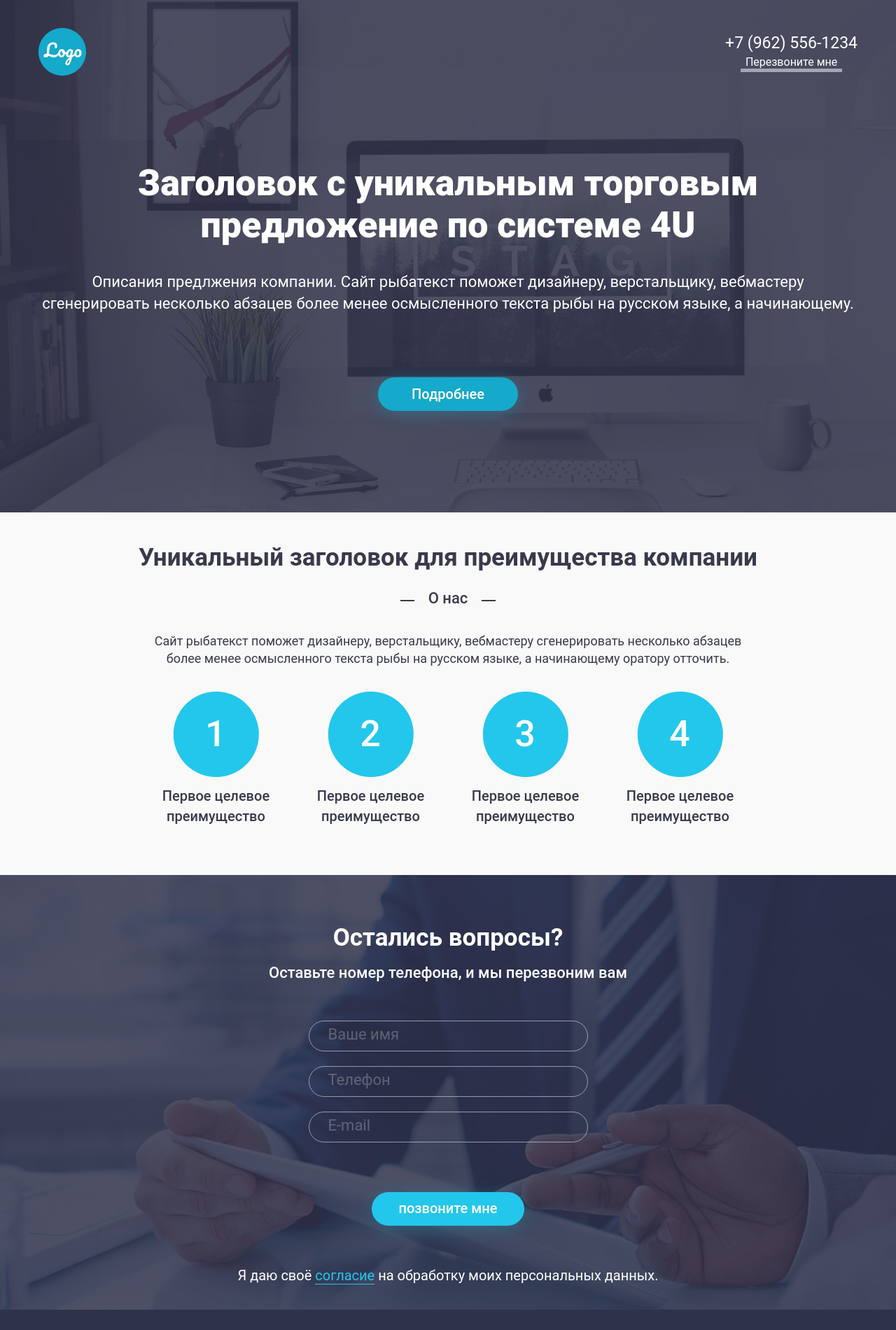
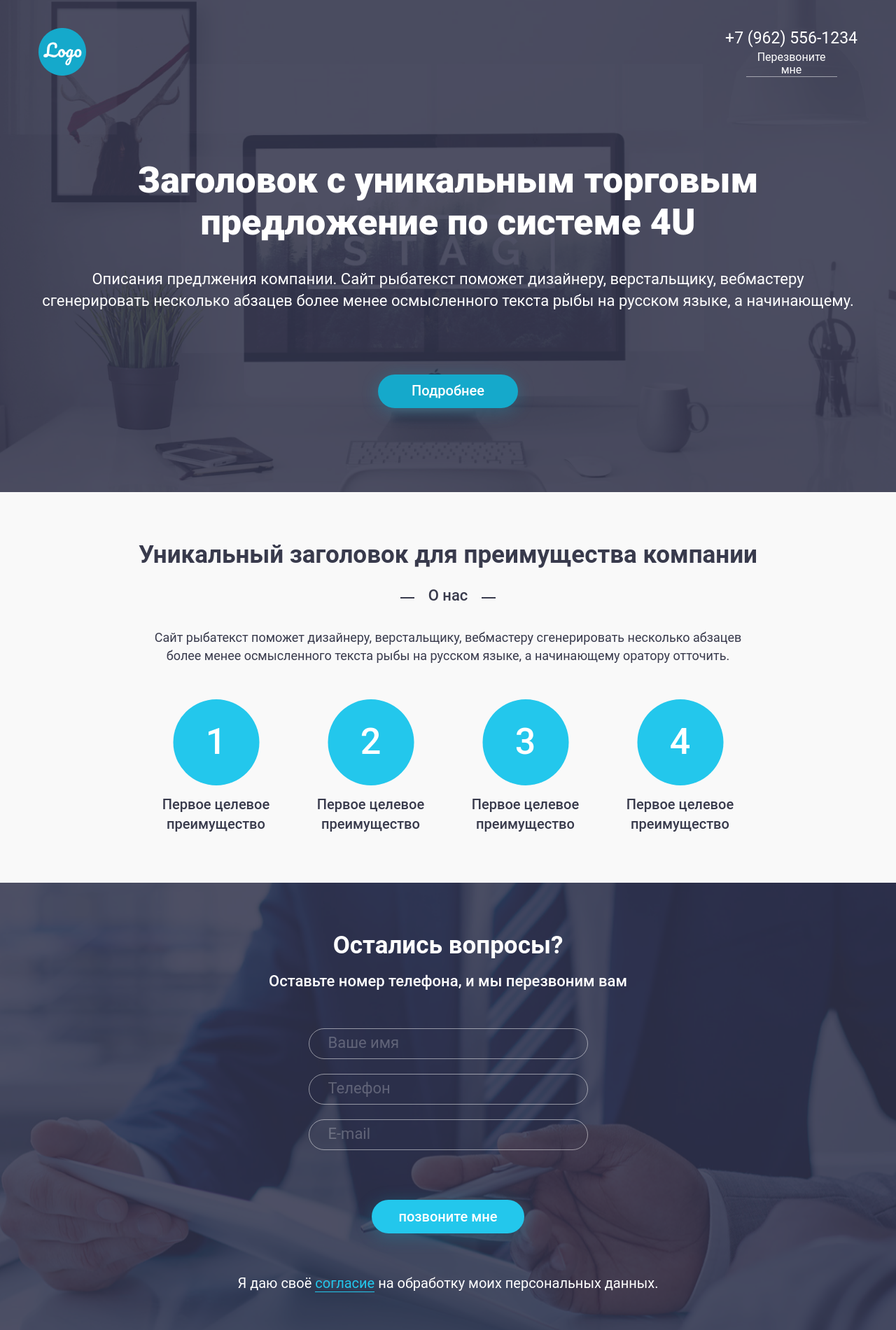
Before and after one commit to olec85/template-adaptive, a plain HTML site: page index.html in a window 1280 px wide. Shown: the top 1900 px of the page at 70% size. Drawn offline with Linux system fonts and the light colour scheme.

Commit message:
Исправил что вы сказали

```diff
--- a/index.html
+++ b/index.html
@@ -11,11 +11,8 @@
 
 </head>
 <body>
-    <main>
-        <section class="homescreen">
-            <div class="container">
-                <div class="header">
-                    <div class="header__container">
+    <header class="header">
+        <div class="container header__container">
             <div class="header__container-logo">
                 <img src="image/icon.png" alt="Логотип Лого">
             </div>
@@ -24,8 +21,11 @@
                 <button class="header__container-contacts-btn">Перезвоните мне</button>
             </div>
         </div>
-                </div>
+    </header>
 
+    <main>
+        <section class="homescreen">
+            <div class="container">
                 <div class="homescreen__content">
                     <h1 class="homescreen__content-title">Заголовок c уникальным торговым предложение по системе 4U</h1>
                     <p class="homescreen__content-subtitle">Описания предлжения компании. Сайт рыбатекст поможет дизайнеру, верстальщику, вебмастеру сгенерировать несколько абзацев более менее осмысленного текста рыбы на русском языке, а начинающему.</p>
--- a/style/advantages.css
+++ b/style/advantages.css
@@ -1,3 +1,6 @@
+.advantages {
+    padding: 70px 0;
+}
 
 .advantages__container {
     max-width: 884px;
@@ -43,7 +46,7 @@
     line-height: 141%;
     text-align: center;
     color: var(--main-color);
-    margin-bottom: 170px;
+    margin-bottom: 50px;
 }
 
 .advantages__list {
@@ -58,23 +61,25 @@
     text-align: center;
     color: var(--main-color);
     position: relative;
+    padding-top: 136px;
 }
 
 .advantages__list-item::after {
     content: counter(count);
     counter-increment: count;
-    background-image: url(../image/count.png);
+    background-color: var(--blue-color);
+    border-radius: 100%;
     position: absolute;
     display: flex;
     justify-content: center;
     align-items: center;
-    bottom: 70px;
-    left: 22%;
+    top: 0;
+    left: 50%;
+    transform: translateX(-50%);
     width: 123px;
-    height: 122px;
+    height: 123px;
     font-weight: 500;
     font-size: 52px;
-    line-height: 141%;
     text-align: center;
     color: var(--white-color);
 }
@@ -147,7 +152,6 @@
 
     .advantages__list {
         display: flex;
-        flex-wrap: wrap;
         gap: 20px;
         counter-reset: count 0;
     }
@@ -161,10 +165,6 @@
     .advantages__list {
         flex-direction: column;
         align-items: center;
-        gap: 160px;
+        gap: 60px;
     }
 }
-
-@media (max-width: 500px) {
-
-}
--- a/style/contactscreen.css
+++ b/style/contactscreen.css
@@ -1,15 +1,19 @@
 .contactscreen {
     background-image: url(../image/Background2.png);
+    background-size: cover;
+    background-position: center;
     background-repeat: no-repeat;
     position: relative;
     z-index: 10;
+    padding: 70px 0;
 }
 
 .contactscreen::before {
     position: absolute;
+    top: 0;
     content: '';
     width: 100%;
-    height: 621px;
+    height: 100%;
     background-color: #2F324B;
     opacity: .85;
     z-index: -1;
@@ -20,7 +24,6 @@
     font-size: 35px;
     text-align: center;
     color: var(--white-color);
-    padding-top: 70px;
     margin-bottom: 17px;
 }
 
@@ -109,7 +112,6 @@
     font-size: 20px;
     text-align: center;
     color: var(--white-color);
-    padding-bottom: 37px;
     z-index: 5;
 }
 
@@ -119,13 +121,14 @@
 }
 
 @media (max-width: 700px) {
+
+    .contactscreen {
+        padding: 30px 0;
+    }
+
     .contactscreen__title {
         font-size: 20px;
         margin-bottom: 10px;
-    }
-
-    .contactscreen::before {
-        height: 523px;
     }
 
     .contactscreen__subtitle {
@@ -139,7 +142,6 @@
 
     .contactscreen__form-fieldset-personal {
         font-size: 11px;
-        padding-bottom: 30px;
     }
 
     .contactscreen__form-fieldset-input::placeholder {
--- a/style/global.css
+++ b/style/global.css
@@ -81,10 +81,10 @@ button {
 fieldset {
     border: none;
 }
-
-section:not(:last-child) {
-    padding-bottom: 70px;
-}
+/*
+section:not(:first-child) {
+    padding: 70px 0;
+} */
 
 @media (max-width: 500px) {
     .container {
--- a/style/header.css
+++ b/style/header.css
@@ -1,7 +1,10 @@
 
 .header {
+    position: absolute;
+    top: 0;
+    width: 100%;
     padding-top: 40px;
-    padding-bottom: 120px;
+    padding-bottom: 40px;
 }
 
 .header__container-logo {
@@ -30,8 +33,8 @@
 
 .header__container-contacts-btn {
     color: var(--white-color);
-    border-bottom: 5px solid rgba(255, 255, 255, 0.5);
-    width: 145px;
+    border-bottom: 1px solid rgba(255, 255, 255, 0.5);
+    width: 130px;
     text-align: center;
     z-index: 5;
 }
@@ -48,6 +51,7 @@
 
     .header__container-contacts-btn {
         font-size: 13px;
+        width: 115px;
     }
 }
 
--- a/style/homescreen.css
+++ b/style/homescreen.css
@@ -2,13 +2,18 @@
     background-image: url(../image/Background.png);
     background-repeat: no-repeat;
     position: relative;
+    padding-top: 228px;
+    padding-bottom: 120px;
+    background-size: cover;
+    background-position: center;
 }
 
 .homescreen::before {
     position: absolute;
     content: '';
     width: 100%;
-    height: 732px;
+    height: 100%;
+    top: 0;
     background-color: #2F324B;
     opacity: .85;
 }
@@ -19,7 +24,7 @@
     align-items: center;
     margin: 0 auto;
     z-index: 5;
-    padding-bottom: 120px;
+    /* padding-bottom: 120px; */
 }
 
 .homescreen__content-title {
@@ -54,6 +59,12 @@
 }
 
 @media (max-width: 1100px) {
+
+    .homescreen {
+        padding-top: 156px;
+        padding-bottom: 70px;
+    }
+
     .homescreen__content-title {
         font-size: 40px;
         margin-bottom: 27px;
@@ -64,12 +75,14 @@
         margin-bottom: 60px;
     }
 
-    .homescreen__content-btn {
-        margin-bottom: 70px;
-    }
 }
 
 @media (max-width: 500px) {
+    .homescreen {
+        padding-top: 110px;
+        padding-bottom: 65px;
+    }
+
     .homescreen__content-title {
         font-size: 20px;
         margin-bottom: 23px;
@@ -79,21 +92,12 @@
         padding-bottom: 90px;
     } */
 
-    .homescreen {
-        height: 550px;
-    }
-
-    .homescreen::before {
-        height: 550px;
-    }
-
     .homescreen__content-subtitle {
         font-size: 14px;
         margin-bottom: 54px;
     }
 
     .homescreen__content-btn {
-        margin-bottom: 65px;
         width: 160px;
         height: 38px;
         font-size: 16px;
```
Lines whose indentation alone changed are shown as unchanged.
